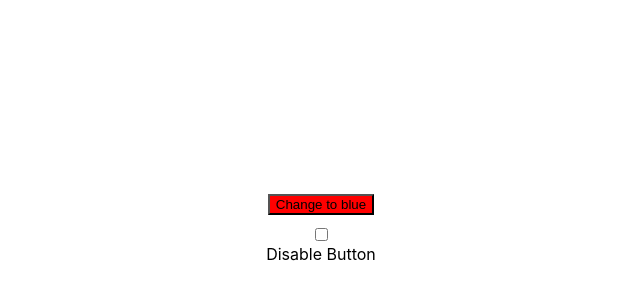
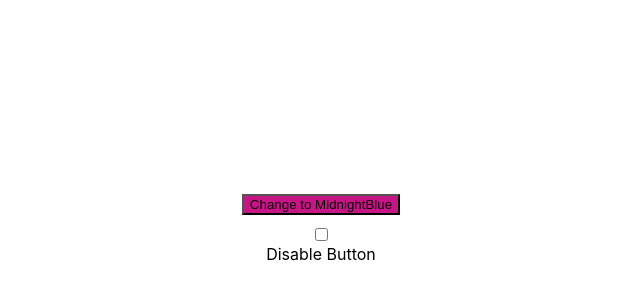
Before and after one commit to vishnu4dev/RTL-Jest, a React (Create React App) app: page / in a window 1280 px wide. Shown: the part 16-316 px from the top of the page, without its empty margins (319-959 px from the left). Built offline with nearby package versions, Linux system fonts and the light colour scheme.

Commit message:
fix: code-changed with color-code

```diff
--- a/src/App.js
+++ b/src/App.js
@@ -6,11 +6,11 @@ export const replaceCamelWithSpaces = (colorName) => {
   return colorName.replace(/\B([A-Z])\B/g, ' $1');
 }
 function App() {
-  const [btnColor, setBtnColor] = useState("blue");
+  const [btnColor, setBtnColor] = useState("MidnightBlue");
   const [isDisabled, setButtonStatus] = useState(false);
-  const newButtonColor = btnColor === "blue" ? "red" : "blue";
+  const newButtonColor = btnColor === "MidnightBlue" ? "MediumVioletRed" : "MidnightBlue";
   const handleButtonClick = () => {
-    btnColor === "red" ? setBtnColor("blue") : setBtnColor("red")
+    btnColor === "MediumVioletRed" ? setBtnColor("MidnightBlue") : setBtnColor("MediumVioletRed")
   }
   return (
     <div className="app-main">
```
Also changed, not shown: 1 other file (tests, documents, lock files or other folders).
